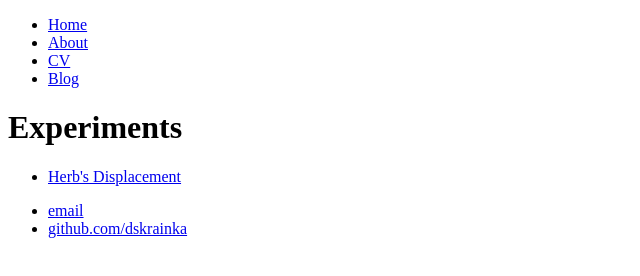
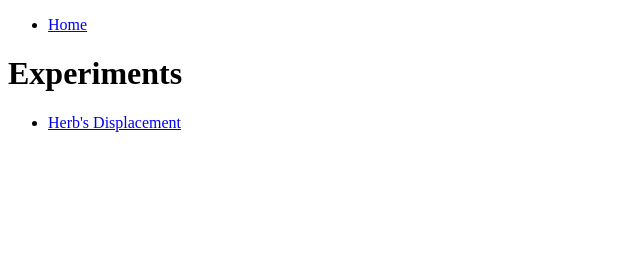
Before and after one commit to dskrainka/dskrainka.github.io, a plain HTML site: page index.html in a window 1280 px wide. Shown: the whole page, without its empty margins (0-640 px from the left). Drawn offline with Linux system fonts and the light colour scheme.

Commit message:
Update index.html

```diff
--- a/index.html
+++ b/index.html
@@ -7,9 +7,6 @@
 		<nav>
     		<ul>
         		<li><a href="/">Home</a></li>
-	        	<li><a href="/about">About</a></li>
-        		<li><a href="/cv">CV</a></li>
-        		<li><a href="/blog">Blog</a></li>
     		</ul>
 		</nav>
 		<div class="container">
@@ -19,11 +16,11 @@
         		<li><a href="herbs_second_act.html">Herb's Displacement</a></li>
     		</div>
 		</div>
-		<footer>
+		<!-- <footer>
     		<ul>
         		<li><a href="mailto:drewskrainka@gmail.com">email</a></li>
         		<li><a href="https://github.com/dskrainka">github.com/dskrainka</a></li>
 			</ul>
-		</footer>
+		</footer> -->
 	</body>
 </html>
```
